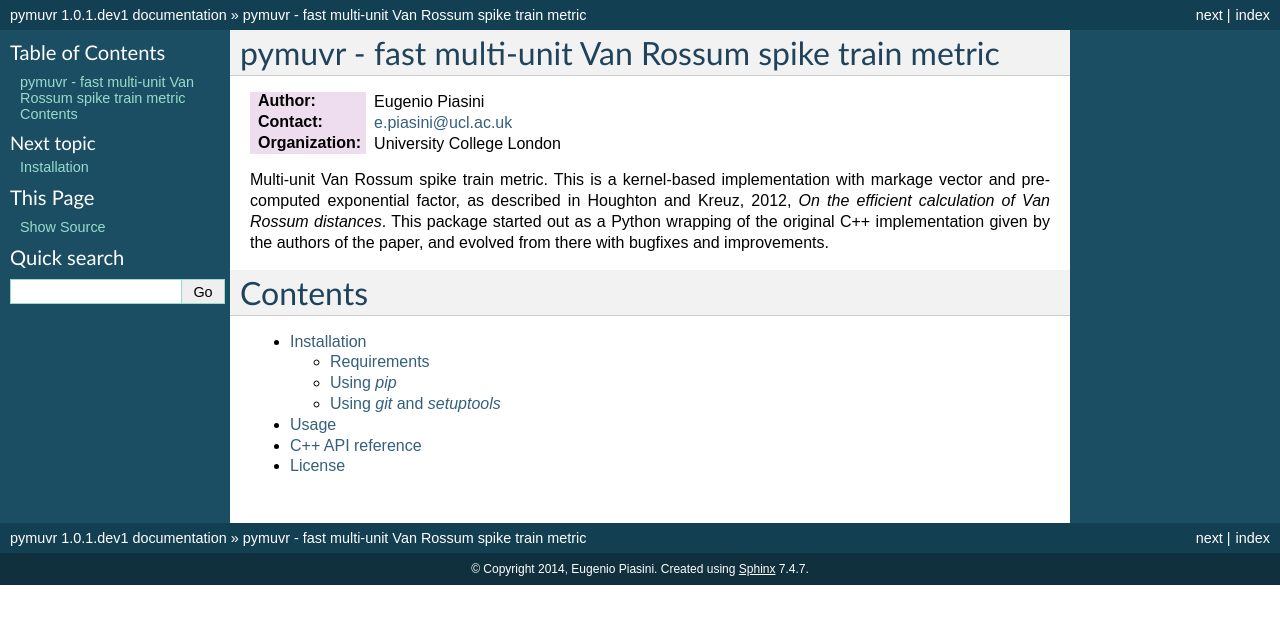
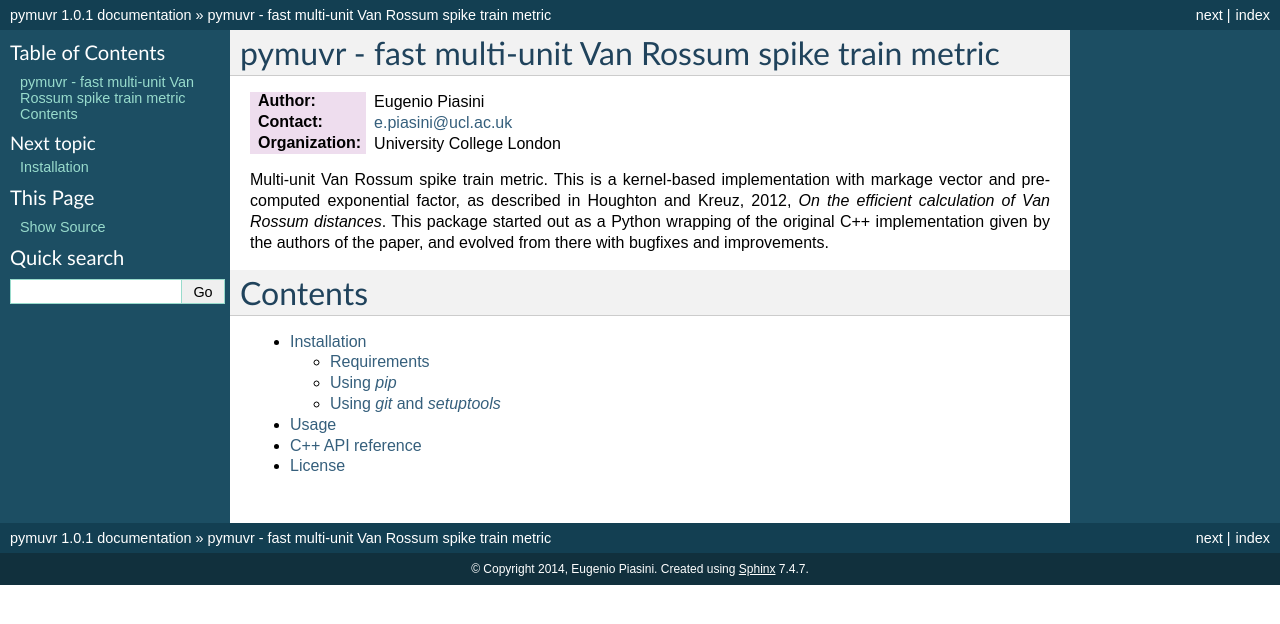
Before and after one commit to epiasini/pymuvr, a Sphinx documentation site: the page built from doc/index.rst, in a window 1280 px wide. Shown: the top 624 px of the page. Built offline with Sphinx 7.4.7, drawn with Linux system fonts in a browser that asks for light colours.

Commit message:
Version bump to 1.0.1.

```diff
--- a/doc/conf.py
+++ b/doc/conf.py
@@ -63,9 +63,9 @@ copyright = u'2014, Eugenio Piasini'
 # built documents.
 #
 # The short X.Y version.
-version = '1.0.1.dev1'
+version = '1.0.1'
 # The full version, including alpha/beta/rc tags.
-release = '1.0.1.dev1'
+release = version
 
 # The language for content autogenerated by Sphinx. Refer to documentation
 # for a list of supported languages.
--- a/setup.py
+++ b/setup.py
@@ -8,7 +8,7 @@ module1 = Extension("pymuvr",
                                     "include"])
 
 setup (name = "pymuvr",
-       version = "1.0.1.dev1",
+       version = "1.0.1",
        url = "https://github.com/epiasini/pymuvr",
        description = "Multi-unit Van Rossum spike train metric",
        long_description = "Multi-unit Van Rossum spike train metric; kernel-based version with markage vector and precomputed exponential factor, as described in Houghton and Kreuz, 2012, 'On the efficient calculation of Van Rossum distances.'. This is a Python wrapping of the original C++ implementation given by the authors of the paper.",
```
Also changed, not shown: README.md (+3 -0 lines), 1 other file.
